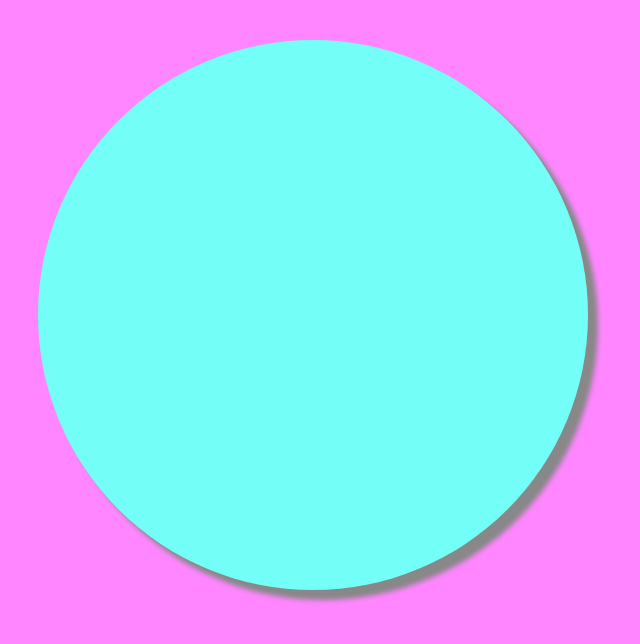
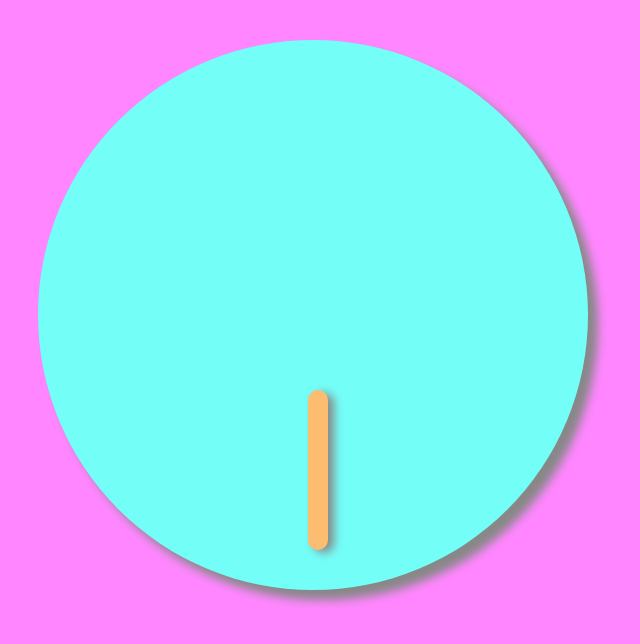
Before and after one commit to elena-in-code/2-CSS-daily-image, a plain HTML site: page index.html in a window 1280 px wide. Shown: the whole page, without its empty margins (312-952 px from the left). Drawn offline with Linux system fonts and the light colour scheme.

Commit message:
ice-cream stick feature done

```diff
--- a/assets/style.css
+++ b/assets/style.css
@@ -19,13 +19,20 @@ body {
   display:block;
 }
 .circle {
-  z-index: 3;
   width: 550px;
   height: 550px;
   background-color: #74FEF8;
   border-radius:100%;
   top: 10px;
   left: 10px;
-  box-shadow: 10px 10px 5px #888888;
-
+  box-shadow: 10px 10px 10px #888888;
 }
+.stick {
+  width: 20px;
+  height: 160px;
+  background-color: #fdbd70 ;
+  border-radius: 20px;
+  top: 360px;
+  left: 280px;
+  box-shadow: 6px 3px 10px #888888;
+}
--- a/index.html
+++ b/index.html
@@ -9,15 +9,15 @@
 	<link rel="stylesheet" type="text/css" href="assets/style.css">
 </head>
 <body>
+
   <div id="sandia">
+  	<div class="circle"></div>
+  	<div class="stick"></div>
+  	<div class="green"></div>
+  	<div class="yellow"></div>
+  	<div class="red"></div>
   	<div class="seed"></div>
-    <div class="red"></div>
-    <div class="yellow"></div>
-  	<div class="green"></div>
-  	<div class="stick"></div>
-  	<div class="shadow-stick"></div>
-    <div class="big-shadow"></div>
-    <div class="circle"></div>
   </div>
+
 </body>
 </html>
```
